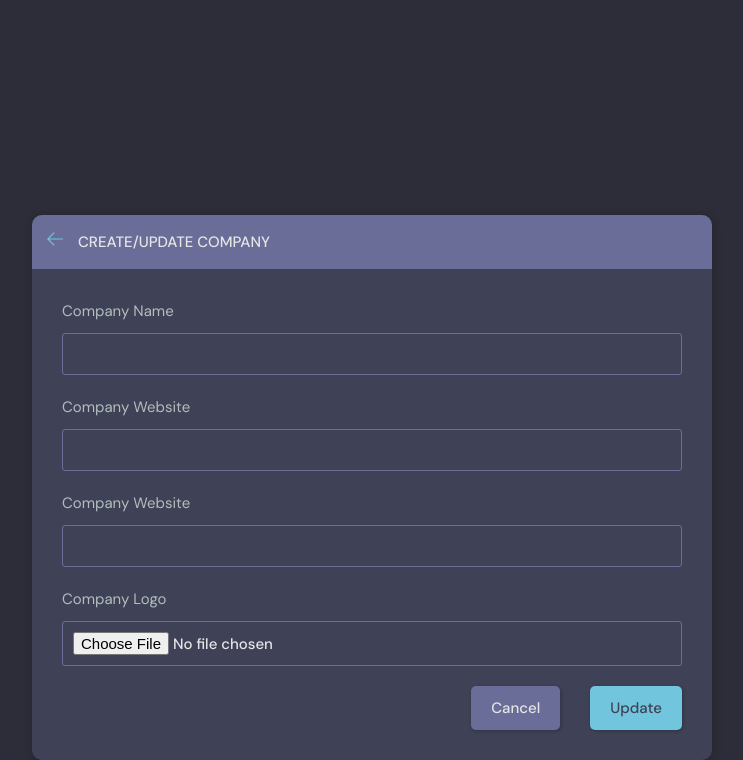
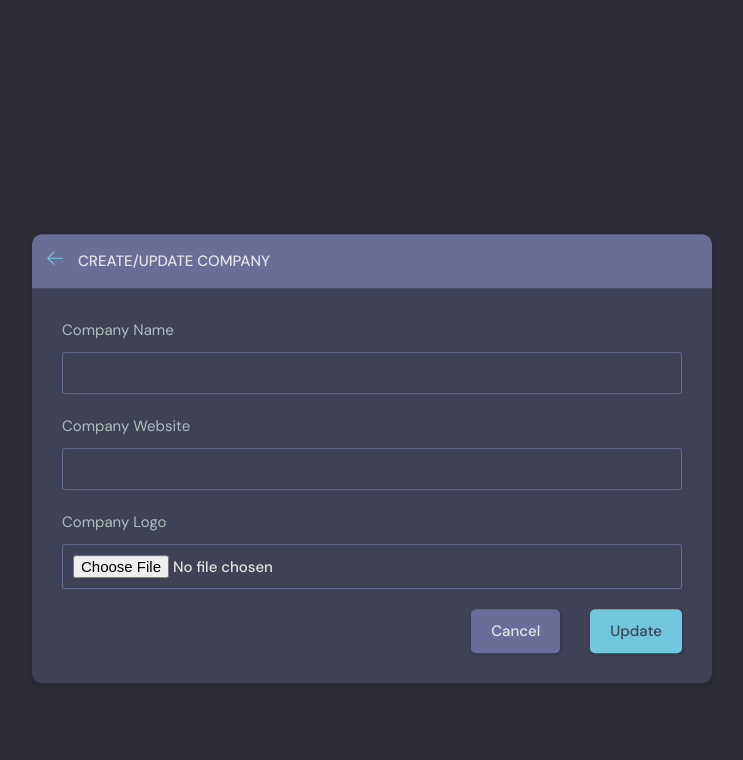
Before and after one commit to aaronujah/Jobby-job-finder, a Django app: page /create-company/ in a window 1280 px wide. Shown: the part 76-836 px from the top of the page, without its empty margins (268-1011 px from the left). After the commit the page ends 759 px from the top, so only its background shows below. Run offline with Django 4.2, Linux system fonts and the light colour scheme; a user stored in the database is signed in; data comes from the database, SQL or seed files in the repository.

Commit message:
Remove extra form field on Company creation form

```diff
--- a/myjob/templates/myjob/company_form.html
+++ b/myjob/templates/myjob/company_form.html
@@ -46,16 +46,9 @@
           </div>
 
           <div class="form__group">
-              <label for="profile_pic">Company Website</label>
-              {{form.website}}
-
-          </div>
-
-          <div class="form__group">
               <label for="profile_pic">Company Logo</label>
               {{form.logo}}
           </div>
-
 
           <div class="form__action">
               <a class="btn btn--dark" href="{% url 'home' %}">Cancel</a>
```
